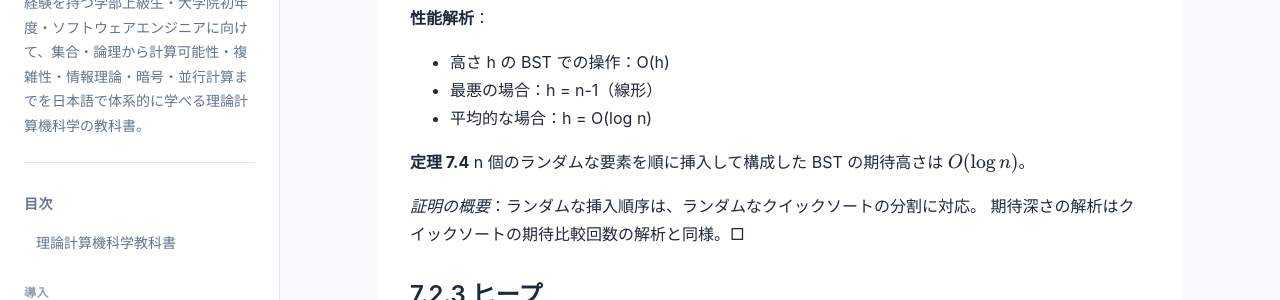
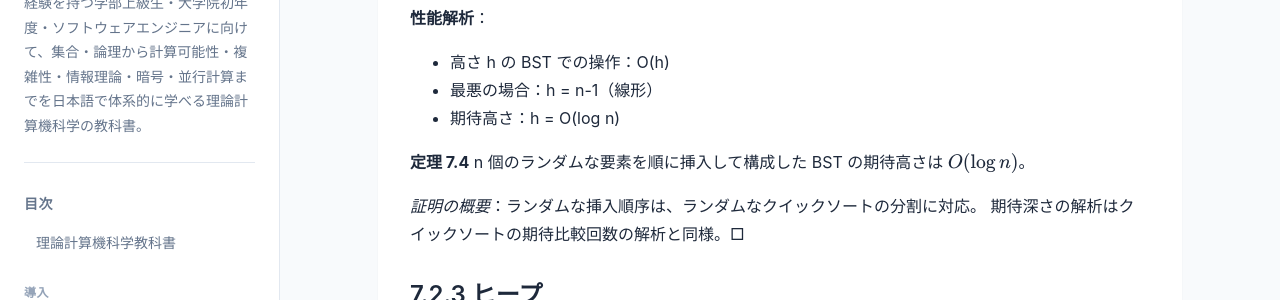
Before and after one commit to itdojp/theoretical-computer-science-textbook, a Jekyll site: the page built from docs/chapter-7/index.md, in a window 1280 px wide and 900 px high, scrolled down 4010 px. Shown: the part 152-452 px from the top of the window. Built offline with Jekyll 4.4.1, drawn with Linux system fonts in a browser that asks for light colours.

Commit message:
Align BST terminology and audit overrides

```diff
--- a/docs/chapter-7/index.md
+++ b/docs/chapter-7/index.md
@@ -130,7 +130,7 @@ membership query（要素の存在確認）は最悪の場合 \\(\\Omega(\\log n
 **性能解析**：
 - 高さ h の BST での操作：O(h)
 - 最悪の場合：h = n-1（線形）
-- 平均的な場合：h = O(log n)
+- 期待高さ：h = O(log n)
 
 **定理 7.4** n 個のランダムな要素を順に挿入して構成した BST の期待高さは \\(O(\\log n)\\)。
 {: #thm-7-4 }
```
Also changed, not shown: package.json (+7 -1 lines), src/chapter-7/index.md (+1 -1 lines), 1 other file.
